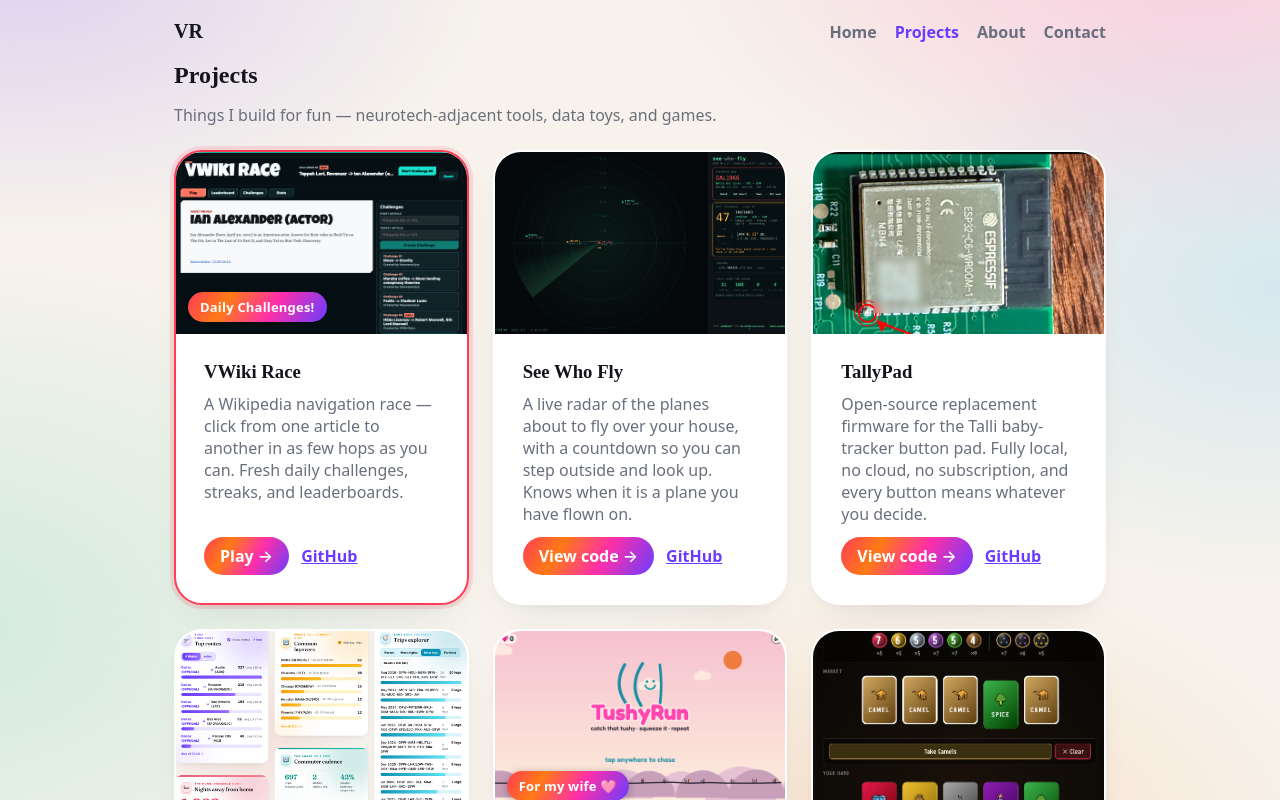
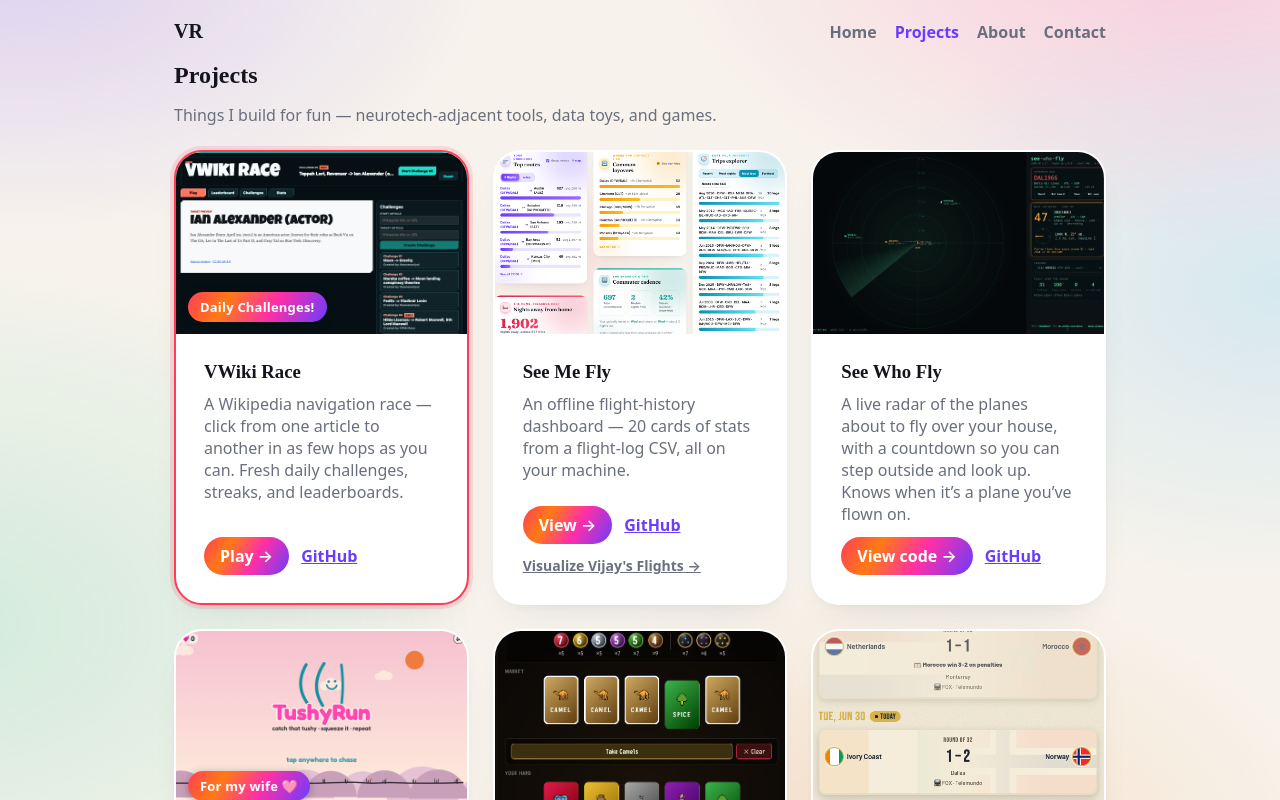
Before and after one commit to theonenonlyvj/personal-site, a React (Vite) app: page /projects in a window 1280 px wide. Shown: the top 800 px of the page. Built offline with nearby package versions, Linux system fonts and the light colour scheme.

Commit message:
council fixes: usable projects first on /projects, clean TallyPad thumbnail (348 KB), accessible see-all label, type-safe homeProjects

```diff
--- a/src/data/projects.ts
+++ b/src/data/projects.ts
@@ -16,28 +16,6 @@ export const projects: Project[] = [
     cta: 'Play',
   },
   {
-    slug: 'see-who-fly',
-    name: 'See Who Fly',
-    blurb: 'A live radar of the planes about to fly over your house, with a countdown so you can step outside and look up. Knows when it is a plane you have flown on.',
-    repo: 'https://github.com/theonenonlyvj/see-who-fly',
-    liveUrl: 'https://github.com/theonenonlyvj/see-who-fly',
-    status: 'live',
-    thumbnail: '/screenshots/see-who-fly.png',
-    featured: true,
-    cta: 'View code',
-  },
-  {
-    slug: 'tallypad',
-    name: 'TallyPad',
-    blurb: 'Open-source replacement firmware for the Talli baby-tracker button pad. Fully local, no cloud, no subscription, and every button means whatever you decide.',
-    repo: 'https://github.com/theonenonlyvj/TallyPad',
-    liveUrl: 'https://github.com/theonenonlyvj/TallyPad',
-    status: 'live',
-    thumbnail: '/screenshots/tallypad.png',
-    featured: false,
-    cta: 'View code',
-  },
-  {
     slug: 'see-me-fly',
     name: 'See Me Fly',
     blurb: 'An offline flight-history dashboard — 20 cards of stats from a flight-log CSV, all on your machine.',
@@ -51,6 +29,17 @@ export const projects: Project[] = [
       url: 'https://theonenonlyvj.github.io/see-me-fly/?k=VIJAY12345',
       label: "Visualize Vijay's Flights",
     },
+  },
+  {
+    slug: 'see-who-fly',
+    name: 'See Who Fly',
+    blurb: 'A live radar of the planes about to fly over your house, with a countdown so you can step outside and look up. Knows when it’s a plane you’ve flown on.',
+    repo: 'https://github.com/theonenonlyvj/see-who-fly',
+    liveUrl: 'https://github.com/theonenonlyvj/see-who-fly',
+    status: 'live',
+    thumbnail: '/screenshots/see-who-fly.png',
+    featured: true,
+    cta: 'View code',
   },
   {
     slug: 'tushyrun',
@@ -98,6 +87,17 @@ export const projects: Project[] = [
     featured: false,
     thumbFit: 'contain',
     cta: 'Follow',
+  },
+  {
+    slug: 'tallypad',
+    name: 'TallyPad',
+    blurb: 'Open-source replacement firmware for the Talli baby-tracker button pad. Fully local, no cloud, no subscription, and every button means whatever you decide.',
+    repo: 'https://github.com/theonenonlyvj/TallyPad',
+    liveUrl: 'https://github.com/theonenonlyvj/TallyPad',
+    status: 'live',
+    thumbnail: '/screenshots/tallypad.png',
+    featured: false,
+    cta: 'View code',
   },
   {
     slug: 'iota',
@@ -148,10 +148,11 @@ export const projects: Project[] = [
 ]
 
 // The home page shows exactly these five, in this order (VJ 2026-10-02), then a "see all" teaser.
+// (This list, not the `featured` flag, decides the home page.)
 export const HOME_SLUGS = ['vwiki-race', 'justdosas', 'jaipur', 'see-me-fly', 'health-downloader']
 
 export function homeProjects(): Project[] {
-  return HOME_SLUGS.map(slug => projects.find(p => p.slug === slug)!).filter(Boolean)
+  return HOME_SLUGS.map(slug => projects.find(p => p.slug === slug)).filter((p): p is Project => p !== undefined)
 }
 
 export function featuredProjects(): Project[] {
--- a/src/pages/Home.tsx
+++ b/src/pages/Home.tsx
@@ -37,14 +37,15 @@ function SeeAllCard() {
   return (
     <Link
       to="/projects"
+      aria-label={`See all ${projects.length} projects`}
       style={{
         background: 'var(--grad-hero)', color: '#fff', borderRadius: 'var(--radius)', boxShadow: 'var(--shadow)',
         textDecoration: 'none', display: 'flex', flexDirection: 'column', justifyContent: 'center',
         gap: 12, padding: 'var(--pad)', minHeight: 280,
       }}
     >
-      <span style={{ fontFamily: 'var(--font-display)', fontSize: 30, fontWeight: 700 }}>See all {projects.length} projects →</span>
-      <span style={{ opacity: 0.9 }}>{more.slice(0, 4).map(p => p.name).join(' · ')}{more.length > 4 ? ' · and more' : ''}</span>
+      <span style={{ fontFamily: 'var(--font-display)', fontSize: 30, fontWeight: 700 }}>See all {projects.length} projects <span aria-hidden="true">→</span></span>
+      <span aria-hidden="true" style={{ opacity: 0.9 }}>{more.slice(0, 4).map(p => p.name).join(' · ')}{more.length > 4 ? ' · and more' : ''}</span>
     </Link>
   )
 }
```
Also changed, not shown: public/screenshots/tallypad.png, 1 other file (tests, documents, lock files or other folders).
